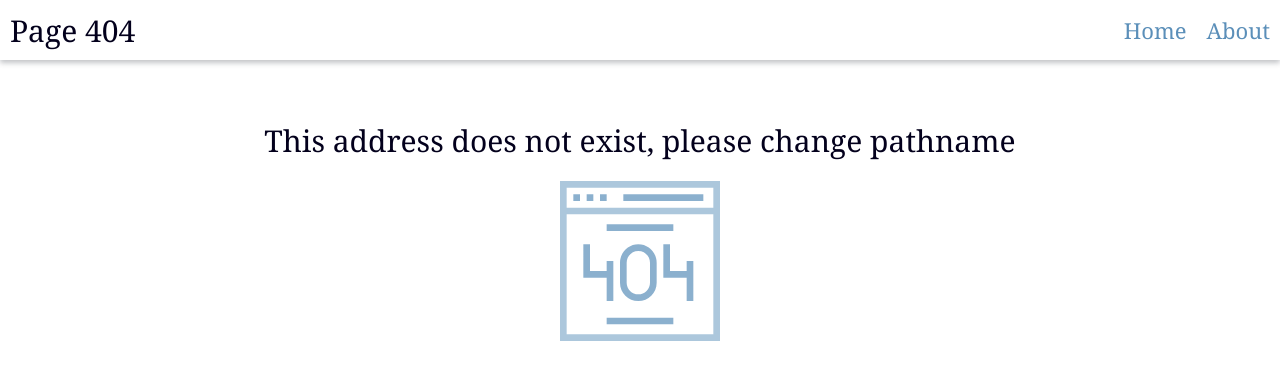
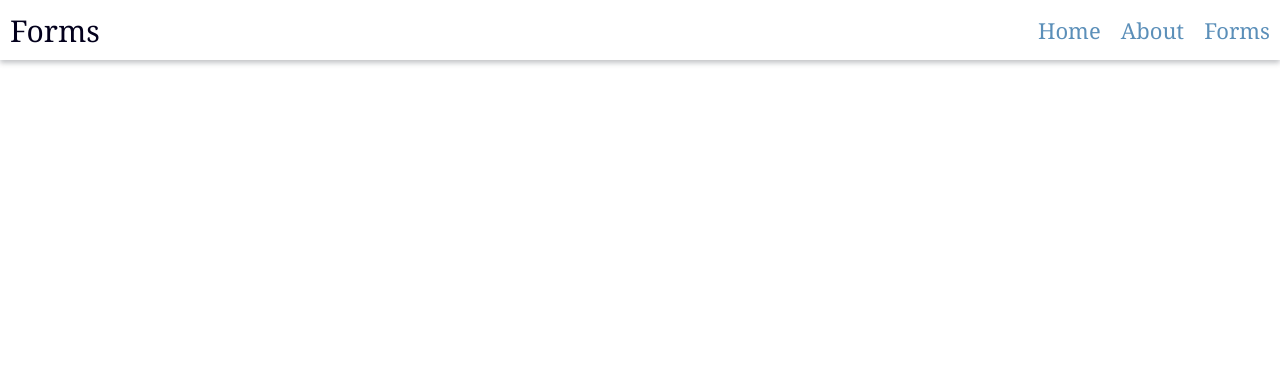
Before and after one commit to sch-aa-vk/RsSchool-react, a React (Vite) app: page /forms in a window 1280 px wide. Before the commit this address had no page. Shown: the top 380 px of the page. Built offline with nearby package versions, Linux system fonts and the light colour scheme.

Commit message:
init: start new forms page

```diff
--- a/src/App.tsx
+++ b/src/App.tsx
@@ -3,6 +3,7 @@ import { Route, Routes } from 'react-router-dom';
 import { Header } from './components/Header';
 
 import { AboutUs } from './pages/AboutUs';
+import { Forms } from './pages/Forms';
 import { Home } from './pages/Home';
 import { Page404 } from './pages/Page404';
 
@@ -14,6 +15,7 @@ export class App extends Component {
         <Routes>
           <Route path="/" element={<Home />} />
           <Route path="/about-us" element={<AboutUs />} />
+          <Route path="/forms" element={<Forms />} />
           <Route path="*" element={<Page404 />} />
         </Routes>
       </>
--- a/src/components/Header/index.tsx
+++ b/src/components/Header/index.tsx
@@ -21,6 +21,9 @@ export class HeaderComponent extends Component<WithRouterProps> {
           <Link className="header__links-link" to="/about-us">
             About
           </Link>
+          <Link className="header__links-link" to="/forms">
+            Forms
+          </Link>
         </div>
       </div>
     );
--- /dev/null
+++ b/src/pages/Forms/index.tsx
@@ -0,0 +1,9 @@
+import { Component } from 'react';
+
+import './style.css';
+
+export class Forms extends Component {
+  render() {
+    return <form action=""></form>;
+  }
+}
--- a/src/utils/index.ts
+++ b/src/utils/index.ts
@@ -4,6 +4,8 @@ export function getPageName(path: string) {
       return 'Home Page';
     case '/about-us':
       return 'About Us';
+    case '/forms':
+      return 'Forms';
     default:
       return 'Page 404';
   }
```
Also changed, not shown: src/pages/Forms/style.css (added).
